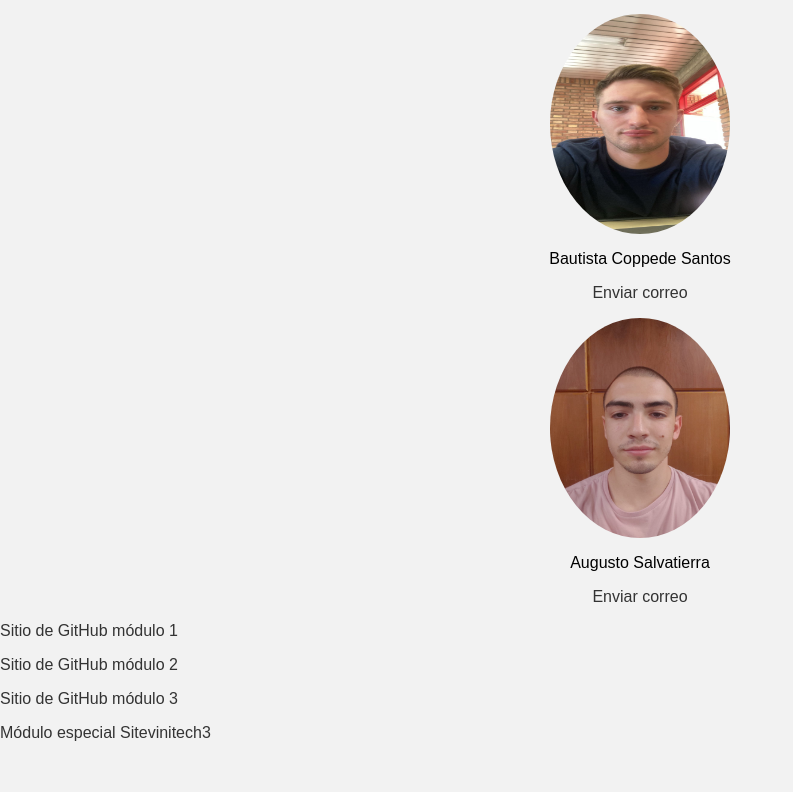
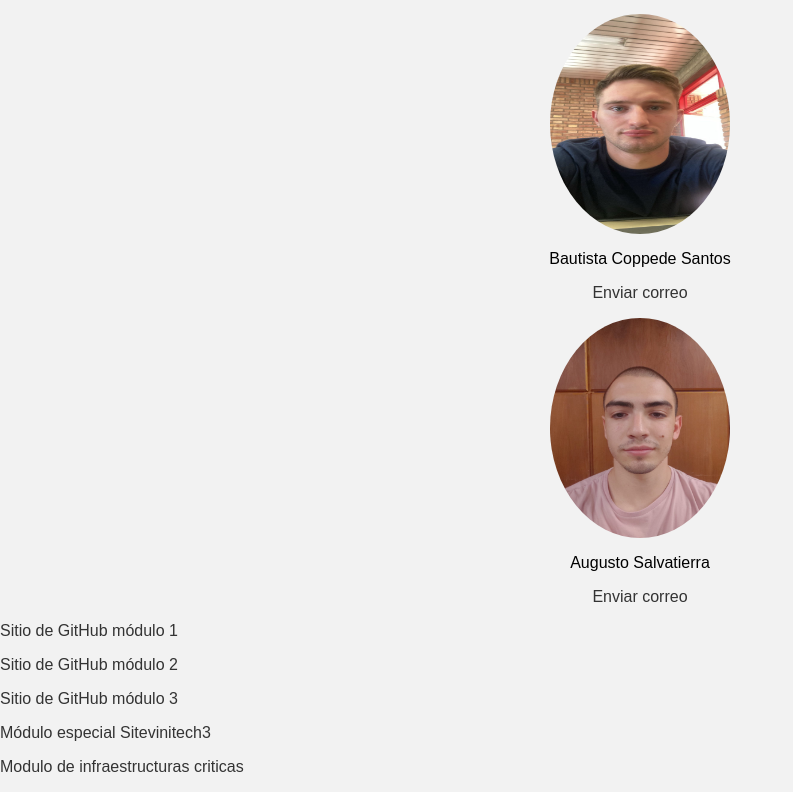
Before and after one commit to Ecuacionistas/CV_Salvatierra, a plain HTML site: page index.html in a window 1280 px wide. Shown: the part 1089-1881 px from the top of the page, without its empty margins (0-793 px from the left). Before the commit the page ends 1847 px from the top, so only its background shows below. Drawn offline with Linux system fonts and the light colour scheme.

Commit message:
Update index.html

```diff
--- a/index.html
+++ b/index.html
@@ -100,6 +100,7 @@
     <p><a href="https://github.com/Ecuacionistas/Modulo-2">Sitio de GitHub módulo 2</a></p>
     <p><a href="https://github.com/Ecuacionistas/Modulo-3">Sitio de GitHub módulo 3</a></p>
     <p><a href="https://github.com/Ecuacionistas/SITEVINITECH">Módulo especial Sitevinitech3</a></p>
+    <p><a href="https://github.com/Ecuacionistas/Infraestructuras-criticas">Modulo de infraestructuras criticas</a></p>
   </footer>
 
 </body>
```
